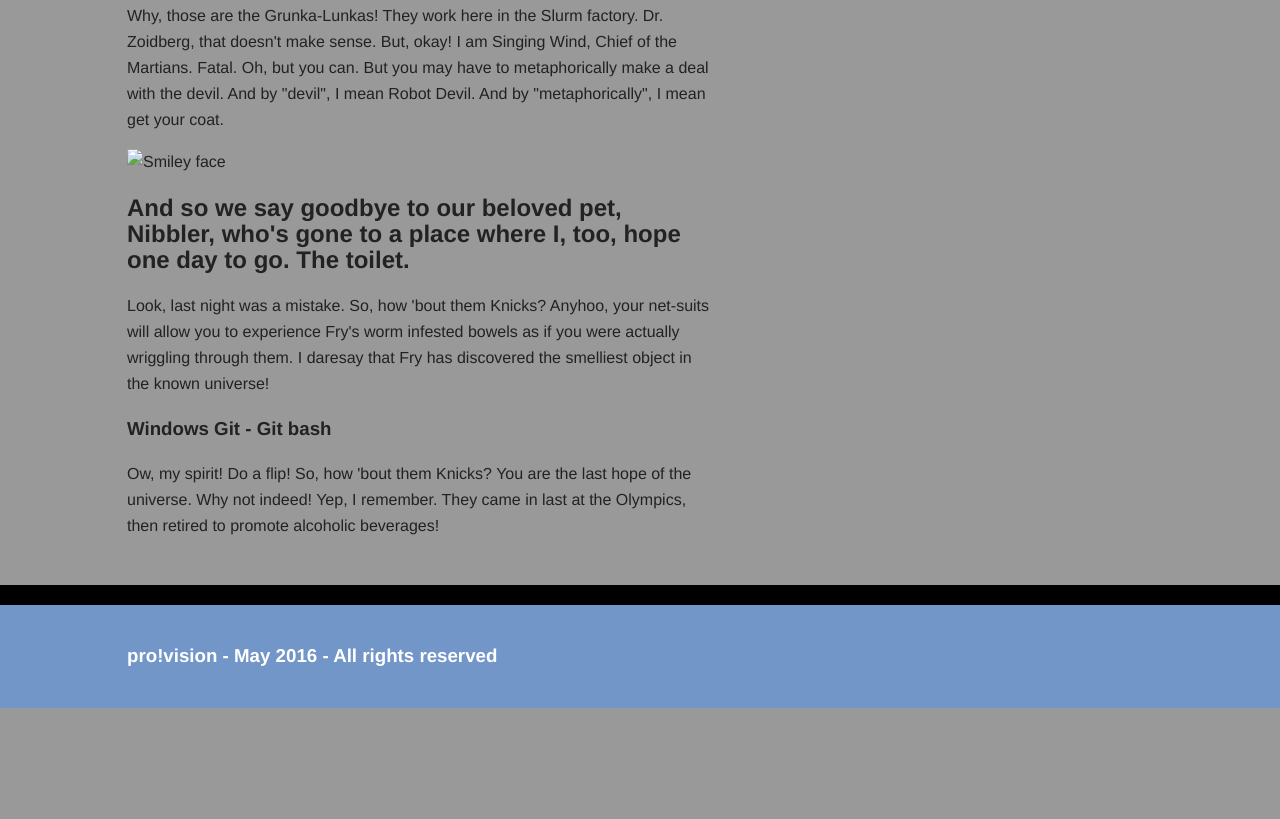
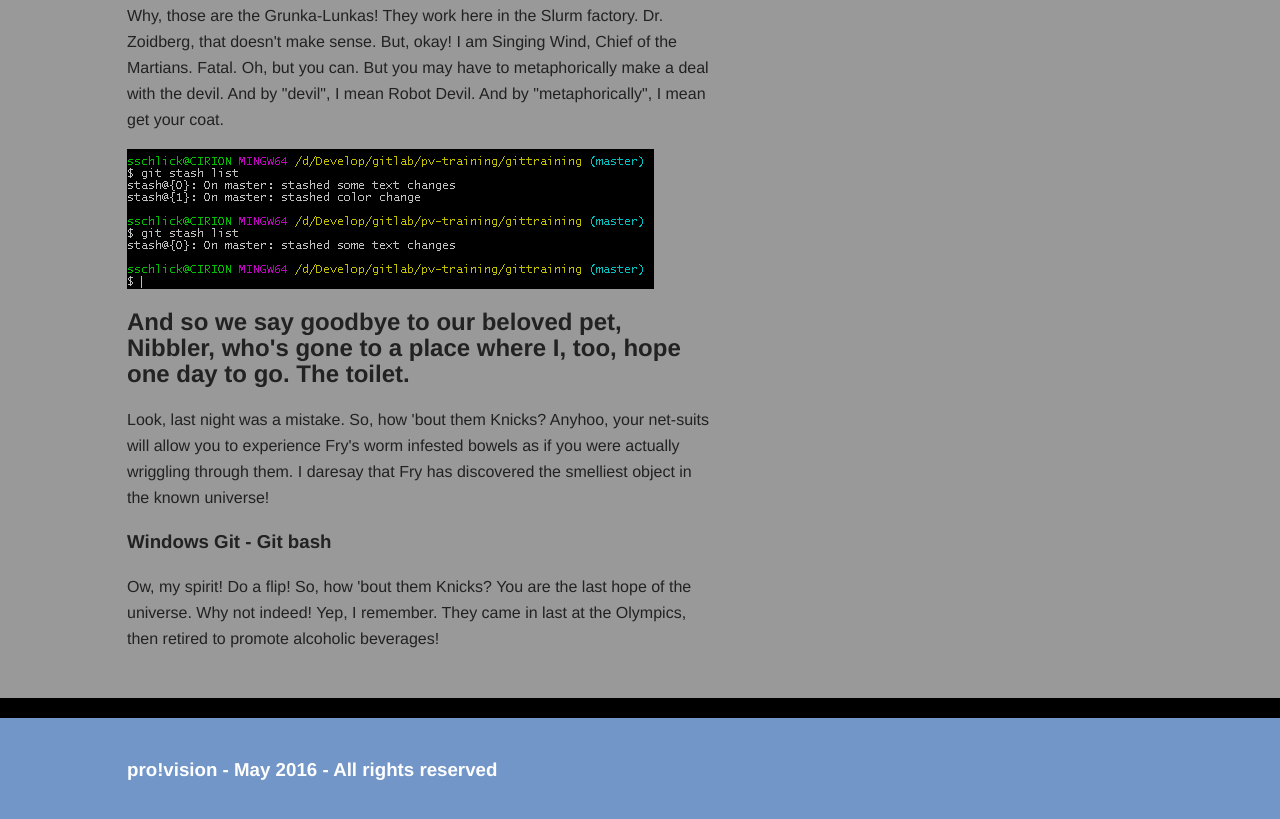
Before and after one commit to sschlick/pvtraining, a plain HTML site: page index.html in a window 1280 px wide. Shown: the part 1041-1860 px from the top of the page. Before the commit the page ends 1749 px from the top, so only its background shows below. Drawn offline with nearby package versions, Linux system fonts and the light colour scheme.

```diff
--- a/index.html
+++ b/index.html
@@ -48,7 +48,7 @@
                         <h2>Leela, are you alright? You got wanged on the head.</h2>
                         <p>I had more, but you go ahead. Morbo can't understand his teleprompter because he forgot how you say that letter that's shaped like a man wearing a hat. And when we woke up, we had these bodies. And remember, don't do anything that affects anything, unless it turns out you were supposed to, in which case, for the love of God, don't not do it!</p>
                         <p>Why, those are the Grunka-Lunkas! They work here in the Slurm factory. Dr. Zoidberg, that doesn't make sense. But, okay! I am Singing Wind, Chief of the Martians. Fatal. Oh, but you can. But you may have to metaphorically make a deal with the devil. And by "devil", I mean Robot Devil. And by "metaphorically", I mean get your coat.</p>
-                        <img src="stash.PNG" alt="Smiley face">
+                        <img src="img/stash.PNG" alt="Smiley face">
                     </section>
                     <section>
                         <h2>And so we say goodbye to our beloved pet, Nibbler, who's gone to a place where I, too, hope one day to go. The toilet.</h2>
```
